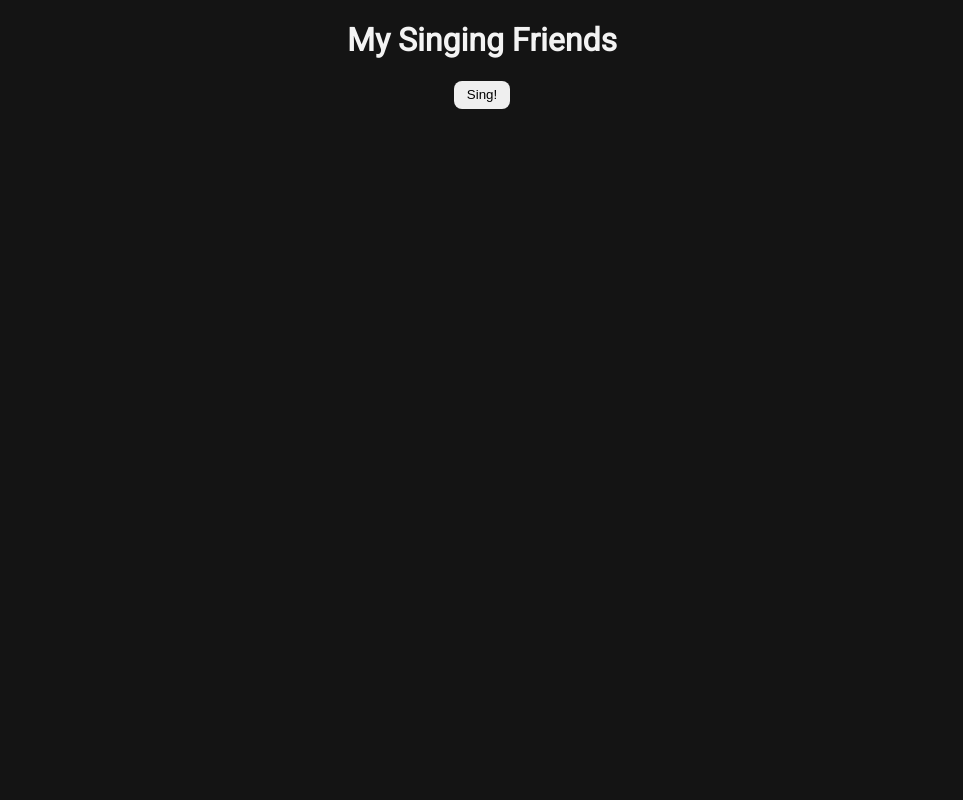
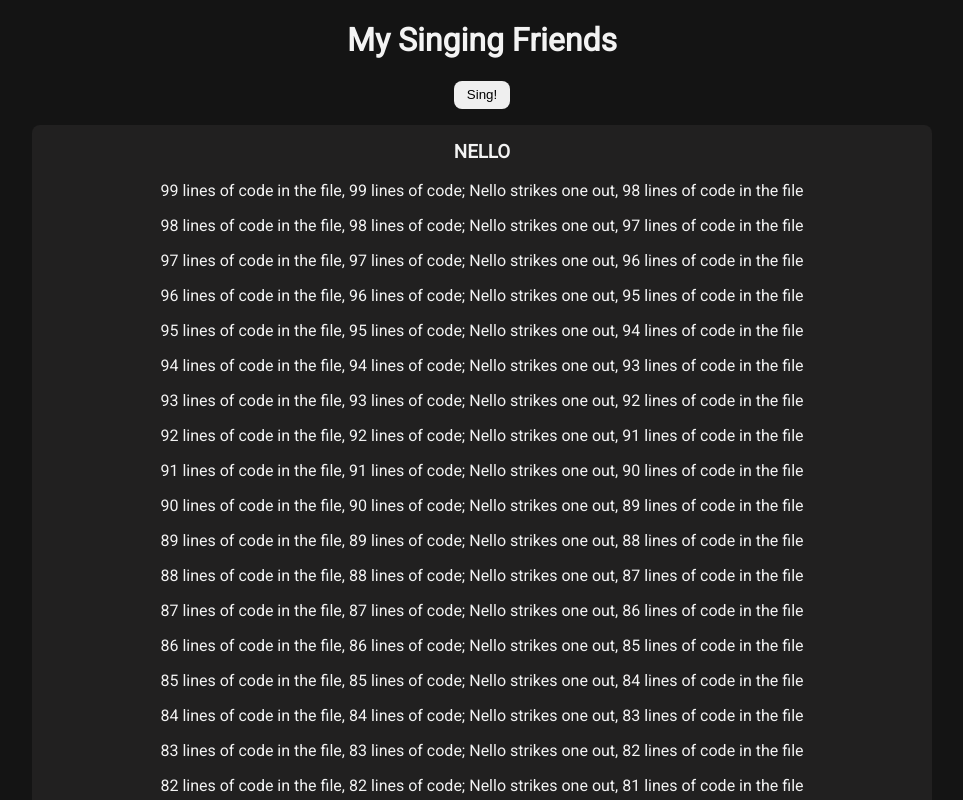
Before and after one commit to a-pyro/covalence-99-lines-of-code-part-2, a plain HTML site: page index.html in a window 1280 px wide. Both pictures are taken after a click on the button "Sing!". Shown: the top 800 px of the page, without its empty margins (158-1121 px from the left). Drawn offline with nearby package versions, Linux system fonts and the light colour scheme.

Commit message:
lab finished

```diff
--- a/app.js
+++ b/app.js
@@ -1,7 +1,11 @@
 window.addEventListener('DOMContentLoaded', () => {
   console.log('dom loaded');
+  // remove div friend from previous lab
+  document.querySelector('.friend').remove();
+  // ---------
   // create button
   const singButtun = document.createElement('button');
+  singButtun.classList.add('animate__animated', 'animate__backInRight');
   singButtun.innerText = 'Sing!';
   const container = document.querySelector('.container');
   container.insertBefore(singButtun, document.querySelector('.friend'));
@@ -10,28 +14,60 @@ window.addEventListener('DOMContentLoaded', () => {
   const friends = ['Nello', 'Maio', 'Pit', 'Pelle', 'Paolo'];
 
   const sing = () => {
+    singButtun.classList.replace('animate__backInRight', 'animate__heartBeat');
+
     for (const friend of friends) {
+      const div = document.createElement('div');
+      div.classList.add('friend');
+      div.setAttribute('id', `${friend.toLowerCase()}`);
+      const heading = document.createElement('h3');
+      heading.innerText = `${friend}`;
+
+      div.appendChild(heading);
+      container.appendChild(div);
+
       let chorus = '';
       for (let j = 99; j >= 1; j--) {
+        const para = document.createElement('p');
+        para.id = `para${j}${friend}`;
+
         switch (j) {
           case 1:
-            chorus += `${j} line of code in the file, ${j} line of code; ${friend} strikes one out, clears it all out, no more lines of code in the file`; //last line
+            chorus = `${j} line of code in the file, ${j} line of code; ${friend} strikes one out, clears it all out, no more lines of code in the file`; //last line
             break;
           case 2:
-            chorus += `${j} lines of code in the file, ${j} lines of code; ${friend} strikes strikes one out, 1 line of code in the file\n`; //2nd top last grammer issue fixed
+            chorus = `${j} lines of code in the file, ${j} lines of code; ${friend} strikes one out, 1 line of code in the file\n`; //2nd top last grammer issue fixed
             break;
           default:
-            chorus += `${j} lines of code in the file, ${j} lines of code; ${friend} strikes one out, ${
+            chorus = `${j} lines of code in the file, ${j} lines of code; ${friend} strikes one out, ${
               j - 1
             } lines of code in the file\n`; //all other lines
             break;
         }
+        const text = document.createTextNode(`${chorus}`);
+        para.appendChild(text);
+        div.appendChild(para);
       }
-      console.log(`${friend}:\n${chorus}`);
+
+      // console.log(`${friend}:\n${chorus}`);
     }
   };
 
   singButtun.addEventListener('click', sing);
-  // remove div friend
-  document.querySelector('.friend').remove();
+
+  // create div for each friend
+  // const createDivs = () => {
+  //   friends.forEach((friend) => {
+  //     const div = document.createElement('div');
+  //     div.classList.add('friend');
+  //     div.setAttribute('id', `${friend.toLowerCase()}`);
+  //     const heading = document.createElement('h3');
+  //     heading.innerText = `${friend}`;
+  //     const para = document.createElement('p');
+
+  //     div.appendChild(heading);
+  //     div.appendChild(para);
+  //     container.appendChild(div);
+  //   });
+  // };
 });
--- a/index.html
+++ b/index.html
@@ -8,12 +8,16 @@
       href="https://fonts.googleapis.com/css2?family=Roboto&display=swap"
       rel="stylesheet"
     />
+    <link
+      rel="stylesheet"
+      href="https://cdnjs.cloudflare.com/ajax/libs/animate.css/4.1.1/animate.min.css"
+    />
 
     <link rel="stylesheet" href="style.css" />
   </head>
   <body>
     <div class="container">
-      <h1>My Singing Friends</h1>
+      <h1 class="animate__animated animate__backInLeft">My Singing Friends</h1>
       <div class="friend">
         <h3>Friend</h3>
         <p>Test1</p>
--- a/style.css
+++ b/style.css
@@ -9,7 +9,7 @@ body {
 }
 
 .container {
-  max-width: 600px;
+  max-width: 900px;
   margin: 0 auto;
   text-align: center;
 }
@@ -18,6 +18,7 @@ body {
   background-color: rgba(224, 207, 207, 0.062);
   border-radius: 8px;
   padding: 1rem;
+  margin-bottom: 0.5rem;
 }
 
 h1 {
```
